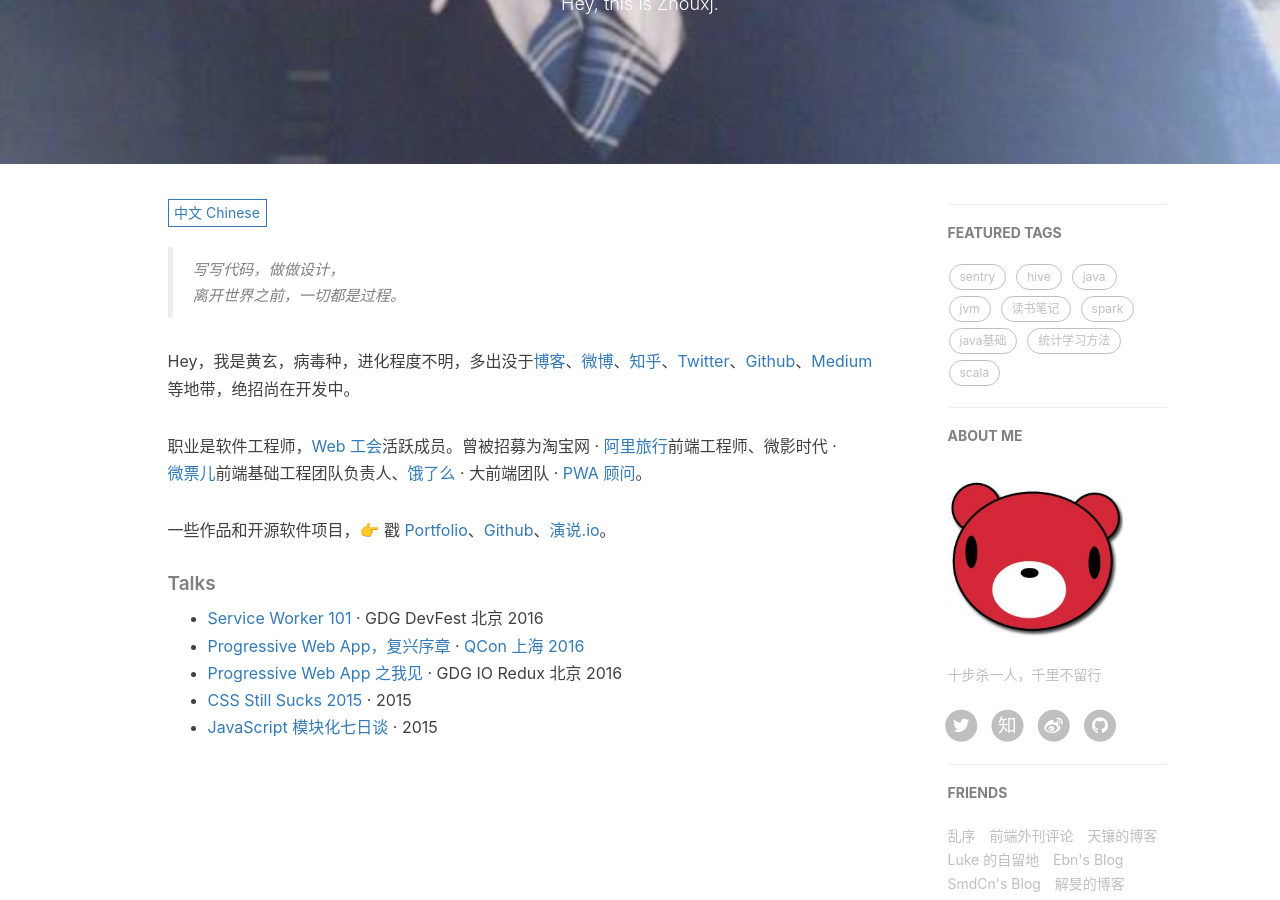
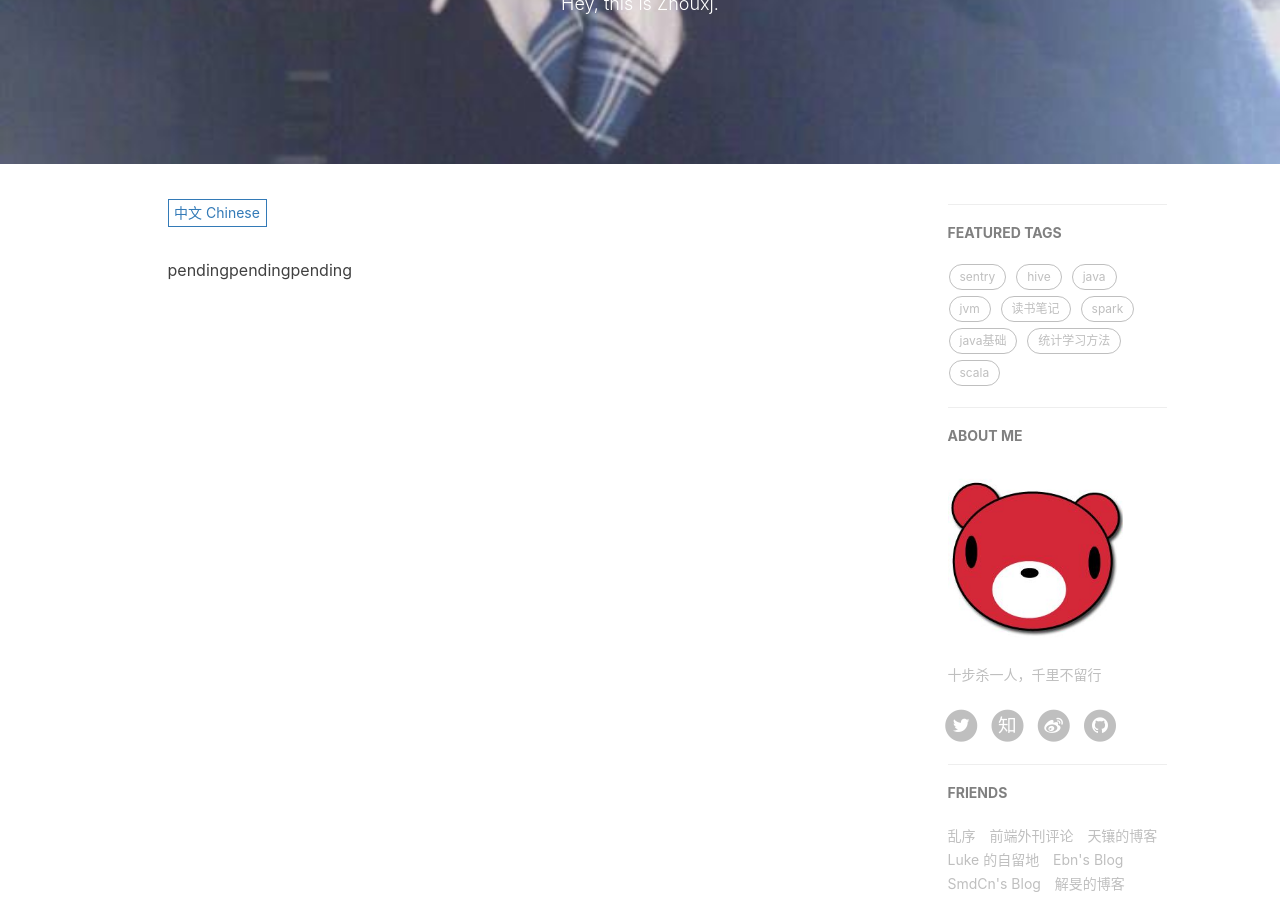
Before and after one commit to archer811/archer811.github.io, a Jekyll site: the page built from about.html, in a window 1280 px wide and 900 px high, scrolled down 254 px. Built offline with Jekyll 4.4.1, drawn with Linux system fonts in a browser that asks for light colours; nearby versions of some CDN libraries; comment, search, counter and statistics services are not loaded.

Commit message:
修改 个人信息

```diff
--- a/_includes/about/en.md
+++ b/_includes/about/en.md
@@ -1,19 +1,3 @@
 
 
-> Yet another Developer & Designer.
-
-
-Hi, I am Huang, Xuan(黄玄), or Hux. I'm a software engineer & a designer. I built softwares particularly on the Web (👉see [Portfolio](https://huangxuan.me/portfolio) and [Github](https://github.com/huxpro)), and posted about tech at [Twitter](https://twitter.com/Huxpro/) and [Medium.com](https://medium.com/@Huxpro).
-
-I previsouly worked at [Alibaba Trip](https://www.alitrip.com/), then led Front-End Infrastructure Team at [Wepiao.com](https://www.crunchbase.com/organization/wepiao#/entity), and then [worked on PWA]((https://medium.com/elemefe/upgrading-ele-me-to-progressive-web-app-2a446832e509)) at [Ele.me](https://github.com/elemefe/) as invited consultant.
-
-I studied Digital Media Art and graduated from [Communication University of China](https://en.wikipedia.org/wiki/Communication_University_of_China) in 2016, and I will study Computer Science at [Rochester Institute of Technology](https://en.wikipedia.org/wiki/Rochester_Institute_of_Technology) in 2017.
-
-
-##### Talks
-
-- [Service Worker 101](//huangxuan.me/2016/11/20/sw-101-gdgdf/) · GDG DevFest Beijing 2016
-- [Progressive Web Apps](//huangxuan.me/2016/10/20/pwa-in-my-pov/) · QCon Shanghai 2016
-- [Progressive Web App in my POV](//huangxuan.me/2016/06/05/pwa-in-my-pov/) · GDG IO Redux Beijing 2016
-- [CSS Still Sucks 2015](//huangxuan.me/2015/12/28/css-sucks-2015/) · 2015
-- [JavaScript Modularization Journey](//huangxuan.me/2015/07/09/js-module-7day/) · 2015
+pending...
--- a/_includes/about/zh.md
+++ b/_includes/about/zh.md
@@ -1,17 +1 @@
-> 写写代码，做做设计，
-> 离开世界之前，一切都是过程。
-
-Hey，我是黄玄，病毒种，进化程度不明，多出没于[博客](https://huangxuan.me)、[微博](weibo.com/huxpro)、[知乎](https://www.zhihu.com/people/huxpro/pins/posts)、[Twitter](https://twitter.com/Huxpro/)、[Github](http://github.com/huxpro)、[Medium](https://medium.com/@Huxpro) 等地带，绝招尚在开发中。
-
-职业是软件工程师，[Web 工会](https://medium.com/ben-and-dion/team-web-3315aa447fb2#.359a9c6cl)活跃成员。曾被招募为淘宝网 · [阿里旅行](http://alitrip.com)前端工程师、微影时代 · [微票儿](http://www.wepiao.com/?r=movie)前端基础工程团队负责人、[饿了么](https://ele.me/) · 大前端团队 · [PWA 顾问](https://medium.com/elemefe/upgrading-ele-me-to-progressive-web-app-2a446832e509)。
-
-一些作品和开源软件项目，👉 戳 [Portfolio](/portfolio)、[Github](http://github.com/huxpro)、[演说.io](http://https://zhuanlan.zhihu.com/p/21280918)。
-
-
-##### Talks
-
-- [Service Worker 101](//huangxuan.me/2016/11/20/sw-101-gdgdf/) · GDG DevFest 北京 2016
-- [Progressive Web App，复兴序章](//huangxuan.me/2016/10/20/pwa-in-my-pov/) · [QCon 上海 2016](http://2016.qconshanghai.com/presentation/3111)
-- [Progressive Web App 之我见](//huangxuan.me/2016/06/05/pwa-in-my-pov/) · GDG IO Redux 北京 2016
-- [CSS Still Sucks 2015](//huangxuan.me/2015/12/28/css-sucks-2015/) · 2015
-- [JavaScript 模块化七日谈](//huangxuan.me/2015/07/09/js-module-7day/) · 2015
+pendingpendingpending
--- a/_posts/2017-10-18-zookeeper-use.markdown
+++ b/_posts/2017-10-18-zookeeper-use.markdown
@@ -73,3 +73,7 @@ zk.getChildren(path);
 
 ### 可以用Zookeeper实现的功能
 分布式系统中服务的注册与发现
+
+### 参考
+`http://blog.csdn.net/u012562943/article/details/52963506`<br>
+`http://blog.csdn.net/xiaolang85/article/details/13021339`
```
